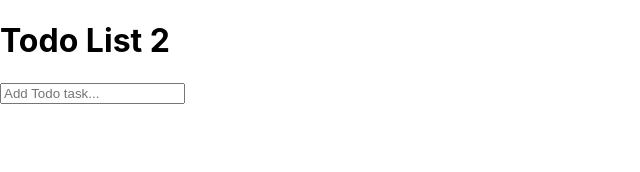
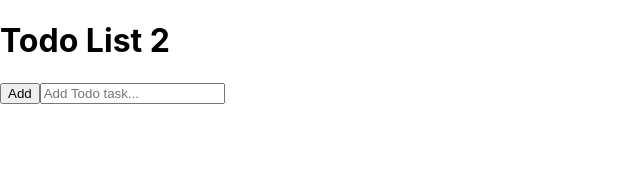
Before and after one commit to Sayem995/TodoList-React-hooks, a React (Create React App) app in the folder react-todo-list/: page / in a window 1280 px wide. Shown: the top 172 px of the page, without its empty margins (0-640 px from the left). Built offline with nearby package versions, Linux system fonts and the light colour scheme.

Commit message:
refactored code and added submit button

```diff
--- a/react-todo-list/src/App.js
+++ b/react-todo-list/src/App.js
@@ -13,21 +13,22 @@ function App() {
   function handleNewTodo(e) {
     e.preventDefault()
     if (newTodo === "") return
-    setTodos([...todos, {id: Date.now(), text: newTodo}])
-    e.target.reset()
+    setTodos([...todos, { text: newTodo}])
+
   }
 
   return (
     <div className = "Todo-lists">
       <h1> Todo List 2</h1>
-      <form onSubmit={handleNewTodo}>
+      <div className= "header">
+        <button onClick={handleNewTodo} type="submit" id="btn">Add</button>
         <input placeholder="Add Todo task..." onChange={handleNewTodoChange} />
         <ul>
           {todos.map((todo) => (
             <li>{todo.text}</li>
           ))}
         </ul>
-      </form>
+        </div>
     </div>
   )
 }
```
